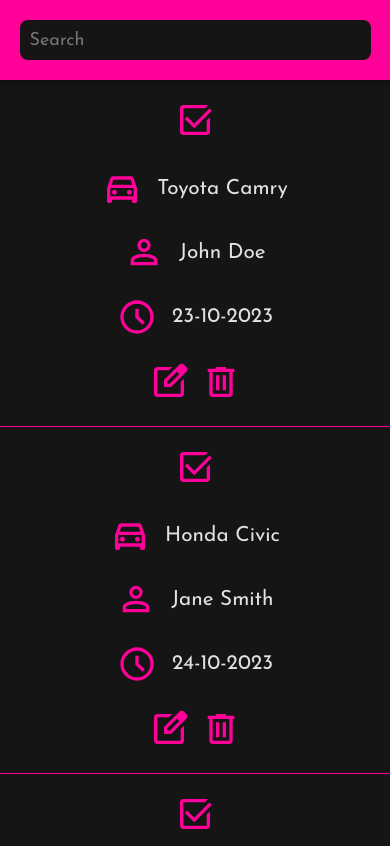
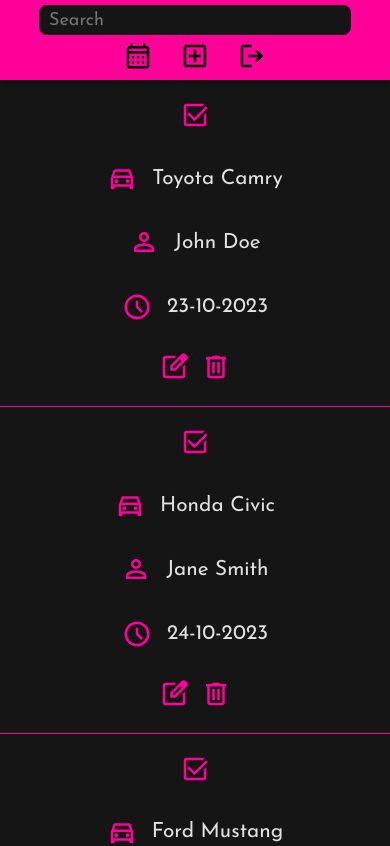
Before and after one commit to JanChmielewski/CarRepair, a React (Vite) app: page /dashboard in a window 390 px wide. Shown: the top 846 px of the page. Built offline with nearby package versions, Linux system fonts and the light colour scheme.

Commit message:
Added icons in the navbar and improved responsiveness

```diff
--- a/src/index.css
+++ b/src/index.css
@@ -158,3 +158,12 @@
 .black-icon {
   fill: #000000;
 }
+
+/* ---------- PHONES ---------- */
+
+@media screen and (max-width: 600px) {
+  .icon {
+    width: 30px;
+    height: 30px;
+  }
+}
--- a/src/pages/dashboard/Dashboard.jsx
+++ b/src/pages/dashboard/Dashboard.jsx
@@ -1,6 +1,6 @@
 import React, { useState } from 'react';
-import Navbar from './Navbar';
-import CarList from './CarList';
+import Navbar from './components/Navbar';
+import CarList from './components/CarList';
 
 function Dashboard() {
   const [searchQuery, setSearchQuery] = useState('');
--- a/src/pages/dashboard/Navbar.jsx
+++ /dev/null
@@ -1,16 +0,0 @@
-import React from 'react';
-import SearchField from './SearchField';
-
-function Navbar({ handleSearchInputChange }) {
-  return (
-    <nav>
-      <div className="navbar-container">
-        <SearchField
-          handleSearchInputChange={handleSearchInputChange}
-        />
-      </div>
-    </nav>
-  );
-}
-
-export default Navbar;
--- a/src/pages/dashboard/CarList.jsx
+++ b/src/pages/dashboard/components/CarList.jsx
@@ -1,5 +1,5 @@
 import React from 'react';
-import { cars } from './cars';
+import { cars } from '../utils/cars';
 import Card from './Card';
 
 function CarList({ searchQuery }) {
--- /dev/null
+++ b/src/pages/dashboard/components/IconButton.jsx
@@ -0,0 +1,19 @@
+import React from 'react';
+import { useNavigate } from 'react-router-dom';
+
+export default function IconButton({
+  icon: IconComponent,
+  destination,
+}) {
+  const navigate = useNavigate();
+
+  const handleClick = () => {
+    navigate(destination);
+  };
+
+  return (
+    <button className="icons-btn" onClick={handleClick}>
+      <IconComponent className="black-icon icon" />
+    </button>
+  );
+}
--- /dev/null
+++ b/src/pages/dashboard/components/Navbar.jsx
@@ -0,0 +1,26 @@
+import React from 'react';
+
+import SearchField from './SearchField';
+import CalendarIcon from '../../../images/icons/calendar-icon.svg?react';
+import AddCarIcon from '../../../images/icons/add-box-icon.svg?react';
+import LogoutIcon from '../../../images/icons/logout-icon.svg?react';
+import IconButton from './IconButton';
+
+function Navbar({ handleSearchInputChange }) {
+  return (
+    <nav>
+      <div className="navbar-container">
+        <SearchField
+          handleSearchInputChange={handleSearchInputChange}
+        />
+        <div className="navbar-icons">
+          <IconButton icon={CalendarIcon} destination="/calendar" />
+          <IconButton icon={AddCarIcon} destination="/add-new-car" />
+          <IconButton icon={LogoutIcon} destination="/" />
+        </div>
+      </div>
+    </nav>
+  );
+}
+
+export default Navbar;
--- a/src/pages/dashboard/dashboard.css
+++ b/src/pages/dashboard/dashboard.css
@@ -14,8 +14,17 @@
   box-shadow: 0 4px 4px rgba(0, 0, 0, 0.2);
   display: flex;
   align-items: center;
-  justify-content: space-around;
+  justify-content: flex-start;
   z-index: 999;
+}
+
+.navbar-container {
+  display: flex;
+  align-items: center;
+  justify-content: space-between;
+  flex-wrap: wrap;
+  width: 100%;
+  padding: 0 20px;
 }
 
 .navbar-search {
@@ -28,6 +37,11 @@
   padding: 10px;
   font-family: 'Josefin Sans', sans-serif;
   font-size: 18px;
+}
+
+.navbar-icons {
+  display: flex;
+  gap: 10px;
 }
 
 /* ------------------ CARDS ------------------ */
@@ -129,6 +143,9 @@
     padding: 0;
     gap: 0.5vh;
   }
+  nav {
+    height: 80px;
+  }
   .navbar-search {
     width: 60vw;
   }
@@ -141,9 +158,17 @@
 /* Phones */
 @media screen and (max-width: 600px) {
   .navbar-search {
-    width: 90vw;
+    width: 80vw;
+    height: 30px;
   }
   .car-data li {
     font-size: 1.3em;
   }
+  .navbar-container {
+    justify-content: center;
+    gap: 5px;
+  }
+  .navbar-icons {
+    gap: 15px;
+  }
 }
```
Also changed, not shown: src/pages/dashboard/components/Card.jsx (renamed from src/pages/dashboard/Card.jsx, +6 -7 lines), src/images/icons/calendar-icon.svg (renamed from src/images/icons/calendar-month-icon.svg), src/pages/dashboard/components/DeleteConfirmationDialog.jsx (renamed from src/pages/dashboard/DeleteConfirmationDialog.jsx), src/pages/dashboard/components/SearchField.jsx (renamed from src/pages/dashboard/SearchField.jsx), src/pages/dashboard/utils/cars.js (renamed from src/pages/dashboard/cars.js).
